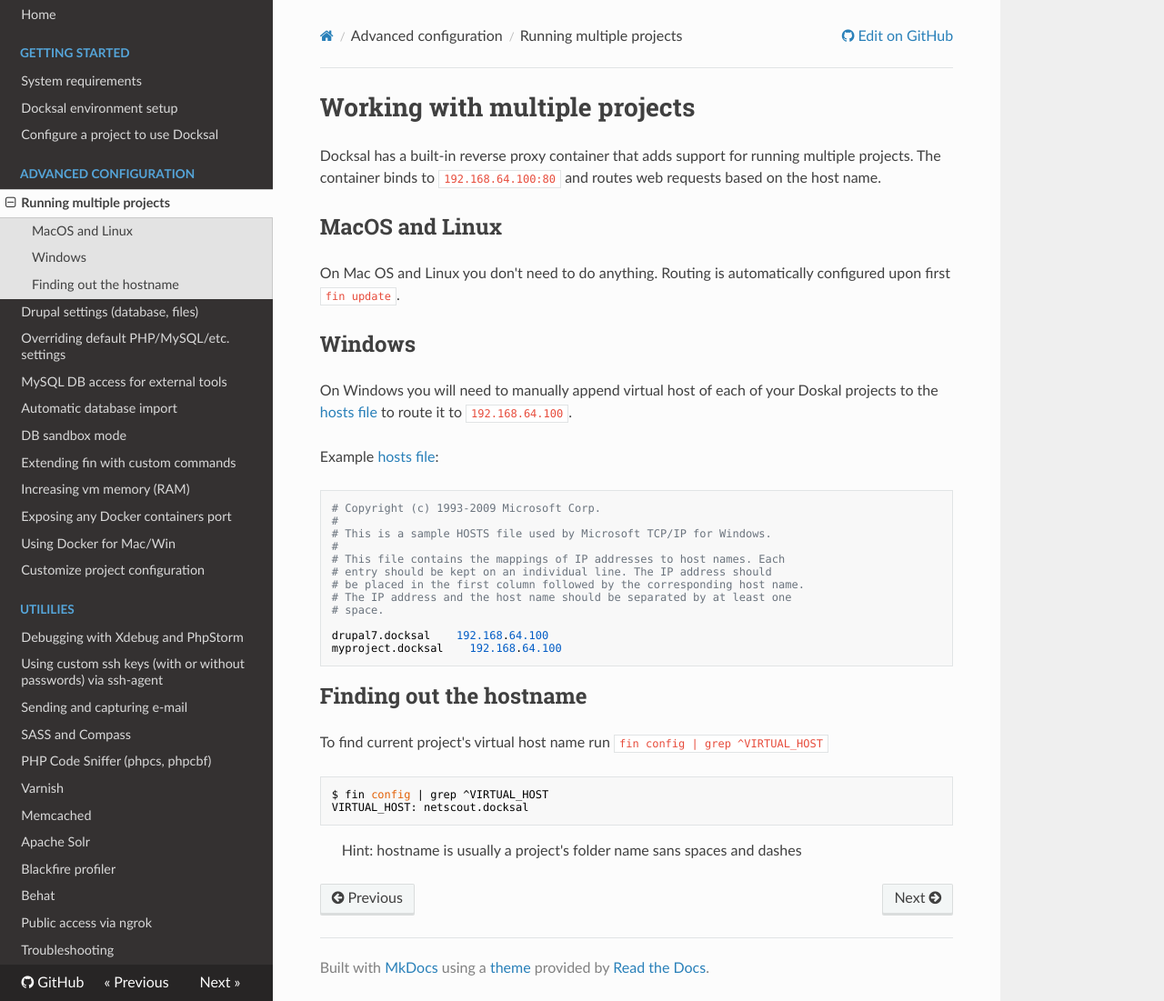
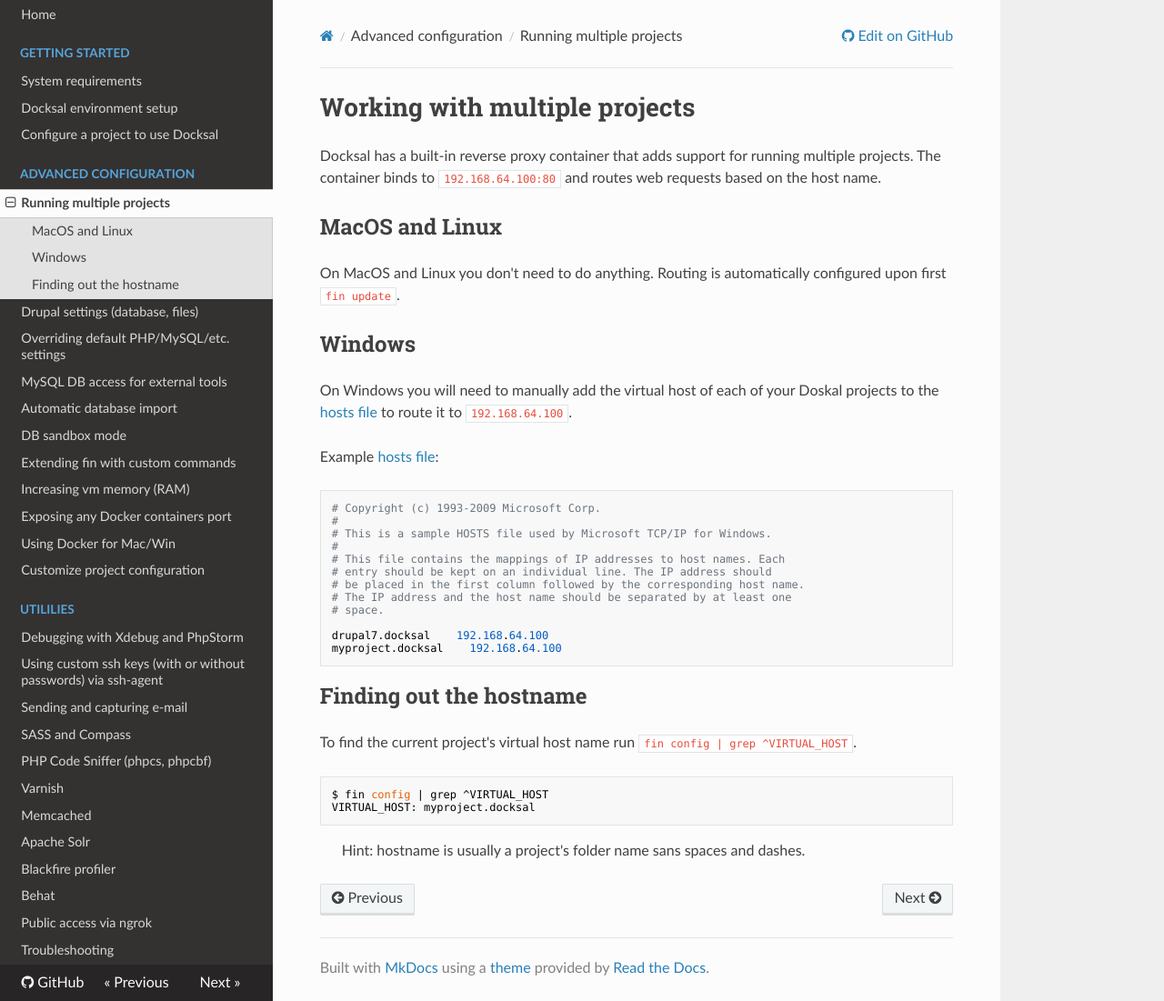
Before and after one commit to docksal/docksal, an MkDocs documentation site: the page built from docs/multiple-projects.md, in a window 1280 px wide and 1101 px high. Shown: the whole window at 91% size. Built offline with MkDocs 1.6.1, drawn with Linux system fonts in a browser that asks for light colours; nearby versions of some CDN libraries; old or Windows-style settings are respelled for this version of MkDocs.

Commit message:
Updates to multiple projects doc

````diff
--- a/docs/multiple-projects.md
+++ b/docs/multiple-projects.md
@@ -4,11 +4,11 @@ Docksal has a built-in reverse proxy container that adds support for running mul
 
 ## MacOS and Linux
 
-On Mac OS and Linux you don't need to do anything. Routing is automatically configured upon first `fin update`.
+On MacOS and Linux you don't need to do anything. Routing is automatically configured upon first `fin update`.
 
 ## Windows
 
-On Windows you will need to manually append virtual host of each of your Doskal projects to the [hosts file](https://en.wikipedia.org/wiki/Hosts_(file)) to route it to `192.168.64.100`.
+On Windows you will need to manually add the virtual host of each of your Doskal projects to the [hosts file](https://en.wikipedia.org/wiki/Hosts_(file)) to route it to `192.168.64.100`.
 
 Example [hosts file](https://en.wikipedia.org/wiki/Hosts_(file)):
 
@@ -29,11 +29,11 @@ myproject.docksal    192.168.64.100
 
 ## Finding out the hostname
 
-To find current project's virtual host name run `fin config | grep ^VIRTUAL_HOST`
+To find the current project's virtual host name run `fin config | grep ^VIRTUAL_HOST`.
 
 ```
 $ fin config | grep ^VIRTUAL_HOST
-VIRTUAL_HOST: netscout.docksal
+VIRTUAL_HOST: myproject.docksal
 ```
 
-> Hint: hostname is usually a project's folder name sans spaces and dashes
+> Hint: hostname is usually a project's folder name sans spaces and dashes.
````
